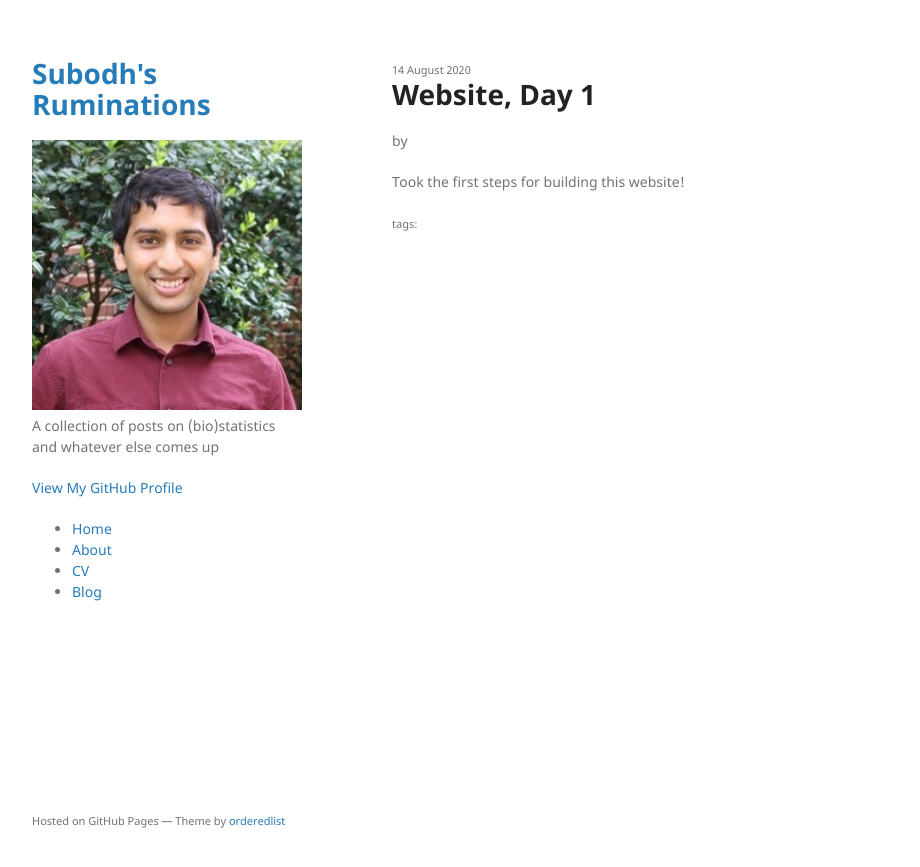
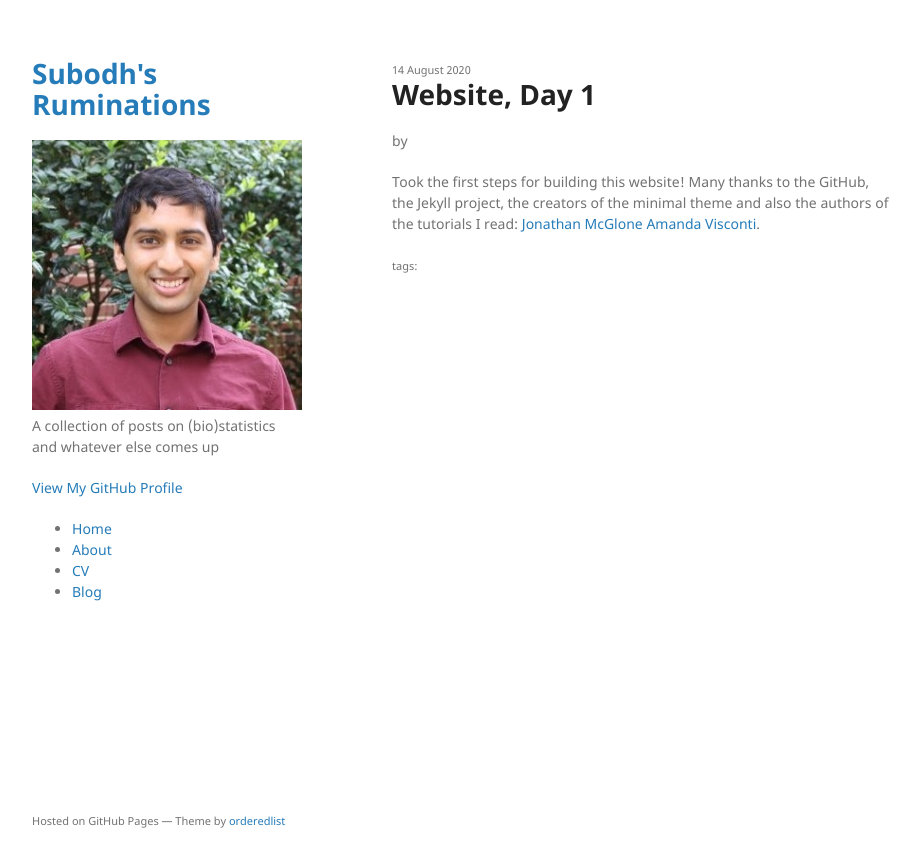
Before and after one commit to srselukar/srselukar.github.io, a Jekyll site: the page built from _posts/2020-08-14-website-launch.md, in a window 1280 px wide. Shown: the top 867 px of the page, without its empty margins (178-1098 px from the left). Built offline with Jekyll 4.4.1, drawn with Linux system fonts in a browser that asks for light colours.

Commit message:
Update 2020-08-14-website-launch.md

```diff
--- a/_posts/2020-08-14-website-launch.md
+++ b/_posts/2020-08-14-website-launch.md
@@ -4,4 +4,4 @@ title: "Website, Day 1"
 date: 2020-08-14
 ---
 
-Took the first steps for building this website!
+Took the first steps for building this website! Many thanks to the GitHub, the Jekyll project, the creators of the minimal theme and also the authors of the tutorials I read: [Jonathan McGlone](http://jmcglone.com/guides/github-pages/) [Amanda Visconti](https://programminghistorian.org/en/lessons/building-static-sites-with-jekyll-github-pages).
```
